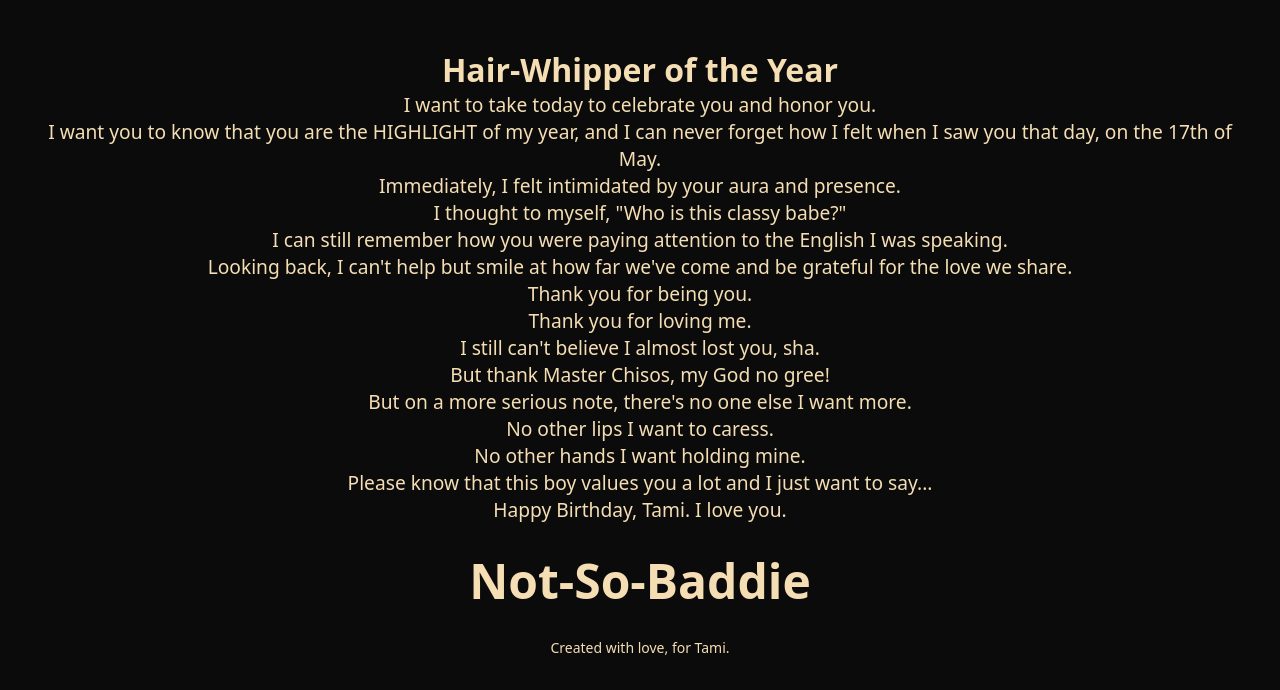
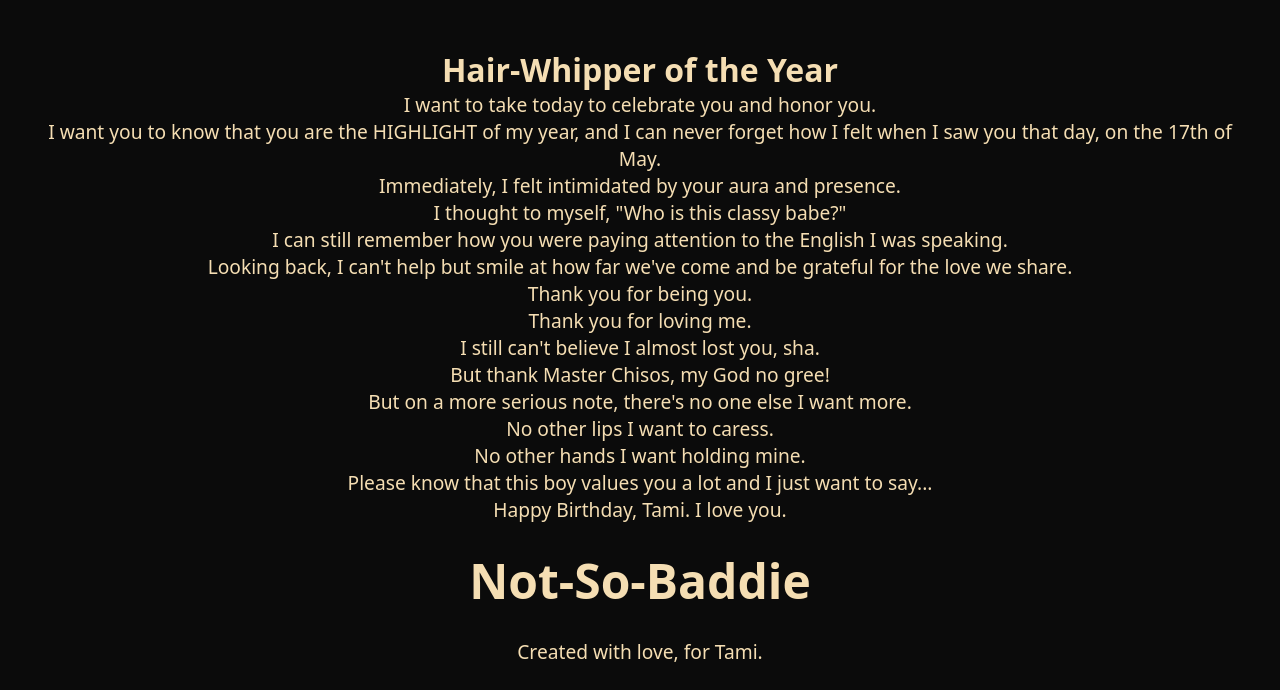
Before and after one commit to Ifouzezi/HBD_Tami, a plain HTML site: page index.html in a window 1280 px wide. Shown: the part 817-1507 px from the top of the page. Drawn offline with nearby package versions, Linux system fonts and the light colour scheme; a web font is replaced by a local one.

Commit message:
Update style.css

```diff
--- a/style.css
+++ b/style.css
@@ -170,7 +170,7 @@ h1 {
   position: relative; /* Ensure it's positioned relative */
   bottom: 0; /* Aligns the footer to the bottom of the page */
   width: 100%; /* Full width */
-  font-size: 14px; /* Font size */
+  font-size: 1.2rem; /* Font size */
 }
 
 .footer p {
```
